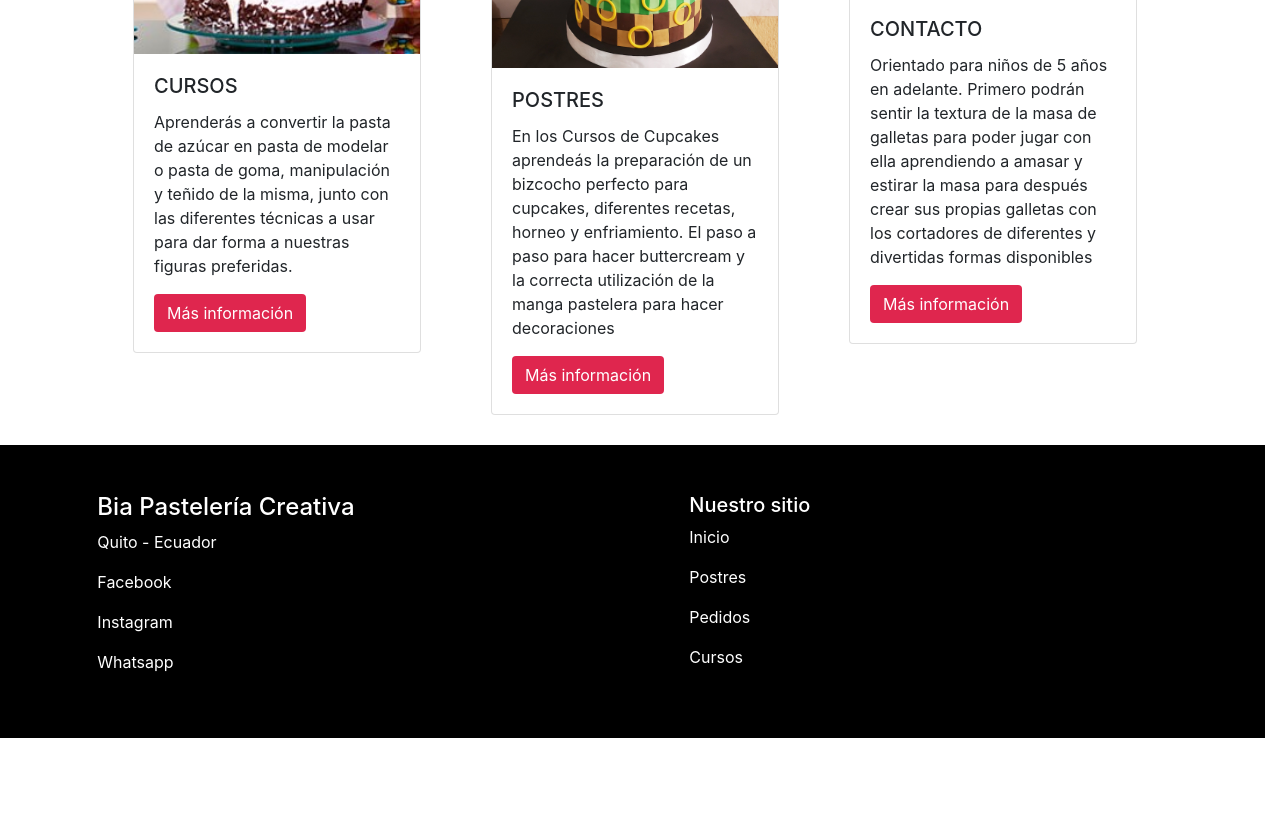
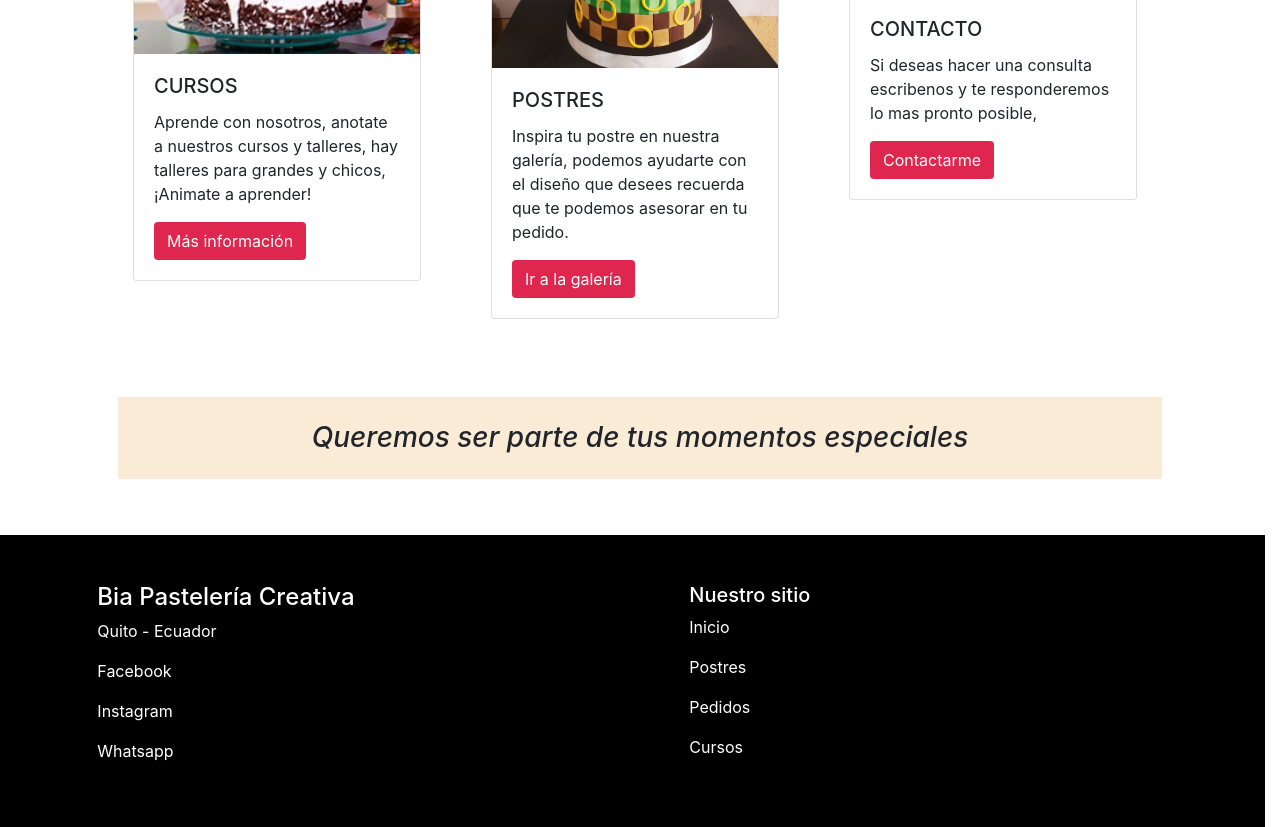
Before and after one commit to mdbenitez/mi.repositorio, a plain HTML site: page index.html in a window 1280 px wide. Shown: the part 965-1792 px from the top of the page. Before the commit the page ends 1703 px from the top, so only its background shows below. Drawn offline with nearby package versions, Linux system fonts and the light colour scheme.

Commit message:
Edite los textos de las cajas

```diff
--- a/index.html
+++ b/index.html
@@ -86,7 +86,7 @@
                 <img class="card-img-top" src="../image/CURSO.jpg" alt="fondant">
                 <div class="card-body">
                     <h5 class="card-title">CURSOS</h5>
-                <p class="card-text">Aprenderás a convertir la pasta de azúcar en pasta de modelar o pasta de goma, manipulación y teñido de la misma, junto con las diferentes técnicas a usar para dar forma a nuestras figuras preferidas.</p>
+                <p class="card-text">Aprende con nosotros, anotate a nuestros cursos y talleres, hay talleres para grandes y chicos, ¡Animate a aprender! </p>
                     <a href="/cursos.html" class="btn text-white" style="background-color:#df264e">Más información</a>
                 </div>
                 </div>
@@ -96,8 +96,8 @@
                 <img class="card-img-top" src="../image/SONIC.jpg" alt="Card image cap">
                 <div class="card-body">
                     <h5 class="card-title">POSTRES</h5>
-                <p class="card-text">En los Cursos de Cupcakes aprendeás la preparación de un bizcocho perfecto para cupcakes, diferentes recetas, horneo y enfriamiento. El paso a paso para hacer buttercream y la correcta utilización de la manga pastelera para hacer decoraciones</p>
-                    <a href="#" class="btn text-white" style="background-color:#df264e">Más información</a>
+                <p class="card-text">Inspira tu postre en nuestra galería, podemos ayudarte con el diseño que desees recuerda que te podemos asesorar en tu pedido.</p>
+                    <a href="#" class="btn text-white" style="background-color:#df264e">Ir a la galería</a>
                 </div>
                 </div>
             </div>
@@ -106,13 +106,20 @@
                 <img class="card-img-top" src="../image/tortass.jpg" alt="Card image cap">
                 <div class="card-body">
                     <h5 class="card-title">CONTACTO</h5>
-                <p class="card-text">Orientado para niños de 5 años en adelante. Primero podrán sentir la textura de la masa de galletas para poder jugar con ella aprendiendo a amasar y estirar la masa para después crear sus propias galletas con los cortadores de diferentes y divertidas formas disponibles </p>
-                    <a href="#" class="btn text-white" style="background-color:#df264e" >Más información</a>
+                <p class="card-text">Si deseas hacer una consulta escribenos y te responderemos lo mas pronto posible, </p>
+                    <a href="#" class="btn text-white" style="background-color:#df264e" >Contactarme</a>
                 </div>
                 </div>
             </div>
 
         </div>
+    </section>
+    <section>
+        <div class="container p-5">
+            <h3 class=" text-center pt-4 pb-4 " style="font-style: italic; background-color: antiquewhite " >Queremos ser parte de tus momentos especiales</h3>
+
+        </div>
+
     </section>
 
 
```
